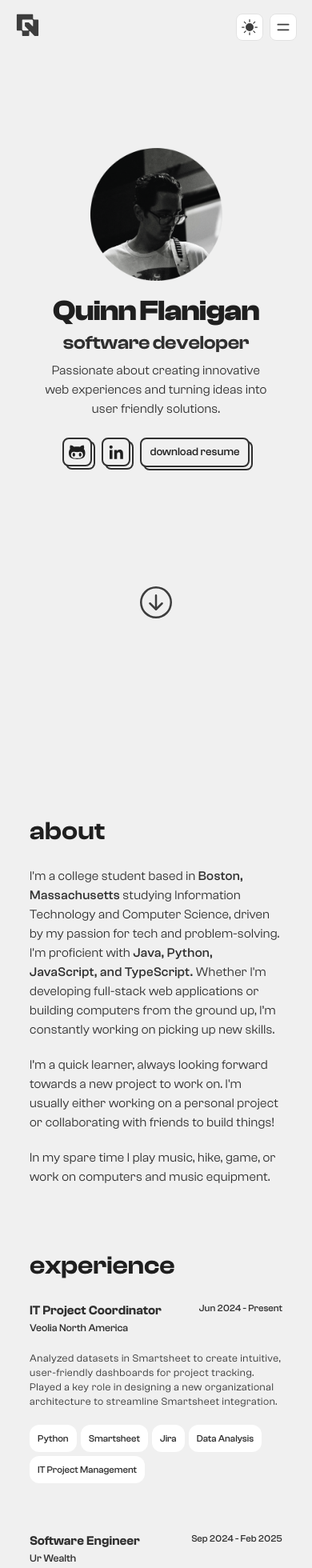
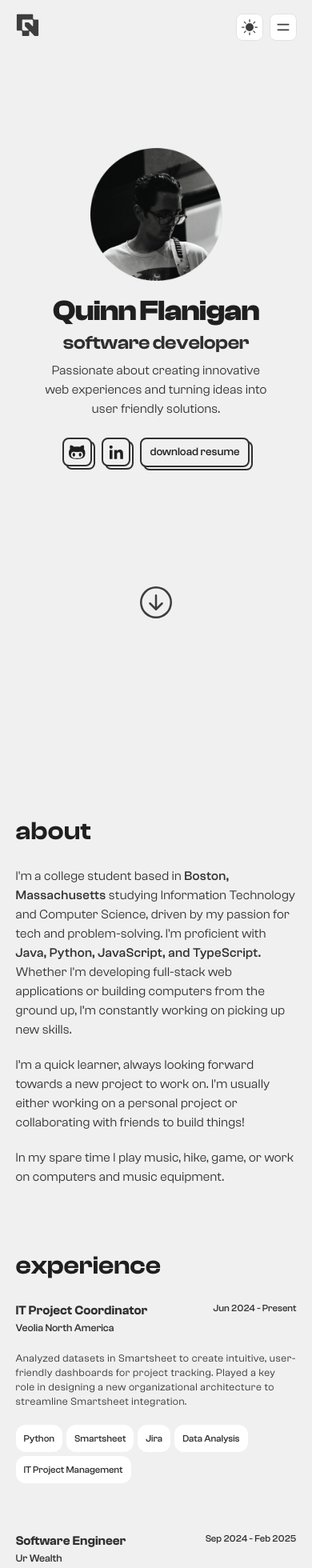
Before and after one commit to qinflan/portfolio, a React (Vite) app in the folder portfolio/client/: page / in a window 390 px wide. Shown: the top 1960 px of the page at 80% size. Built offline with nearby package versions, Linux system fonts and the light colour scheme; a web font is replaced by a local one.

Commit message:
Update RightPanel.css

```diff
--- a/portfolio/client/src/components/ui/RightPanel.css
+++ b/portfolio/client/src/components/ui/RightPanel.css
@@ -64,6 +64,10 @@
 
 
 @media (max-width: 600px) {
+    .scroll-right-panel {
+        width: 100%;
+    }
+
     .section-title {
         font-size: xx-large;
         padding-bottom: unset;
```
